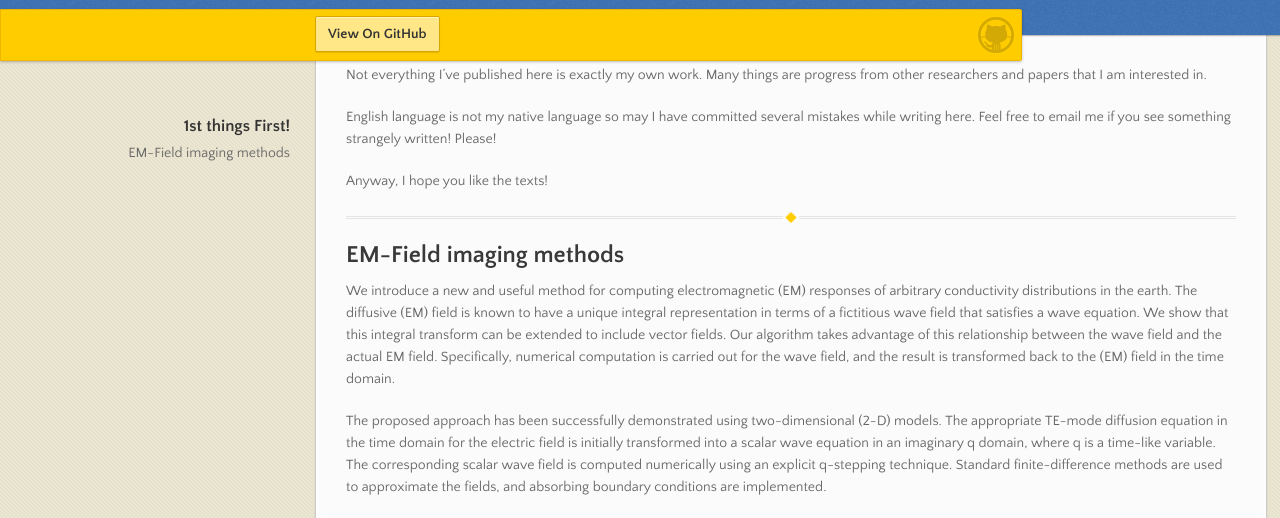
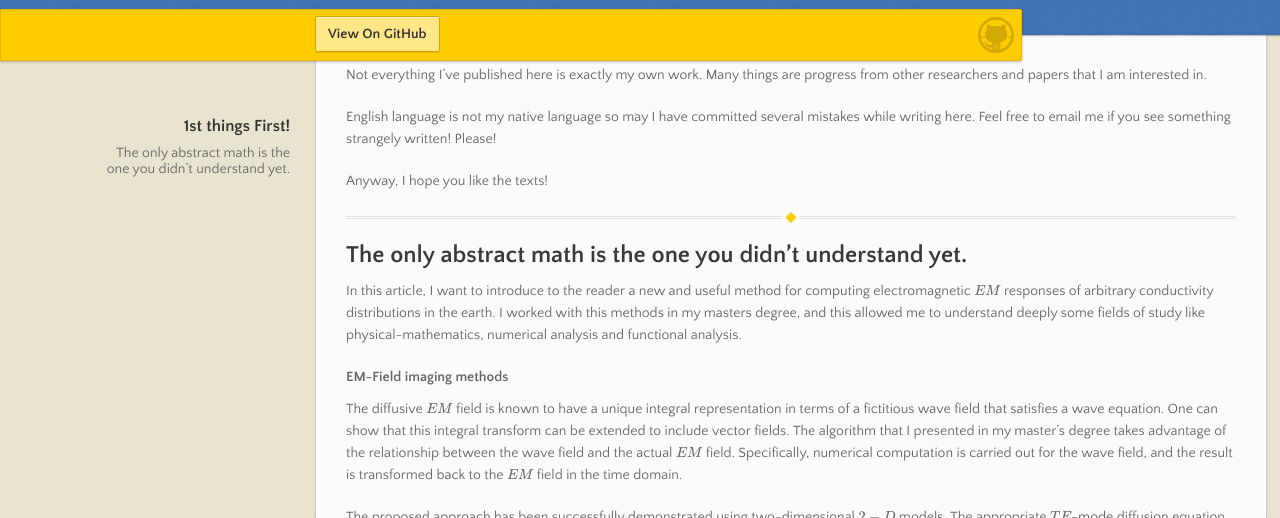
Before and after one commit to Yuri-Albuquerque/yuri_blog, a Jekyll site: the page built from index.md, in a window 1280 px wide and 1400 px high, scrolled down 477 px. Shown: the part 106-624 px from the top of the window. Built offline with Jekyll 4.4.1, drawn with Linux system fonts in a browser that asks for light colours; formulas are drawn with MathJax 3; our own code applies the rules of GitHub Pages for plain Markdown files; some of the changed text lies outside the part shown; grey boxes are pictures that could not be loaded.

Commit message:
correções no post

```diff
--- a/_config.yml
+++ b/_config.yml
@@ -16,8 +16,7 @@
 title: Applied Math Stuffs
 email: yuri.falbu@gmail.com
 description: >- # this means to ignore newlines until "baseurl:"
-  Making a trusty dissemination of Applied Mathematics
-  Enjoy it!
+  Making a trusty dissemination of Applied Mathematics - Enjoy it!
 baseurl: "yuri_blog" # the subpath of your site, e.g. /blog
 url: "" # the base hostname & protocol for your site, e.g. http://example.com
 twitter_username: FalbuYuri
--- a/index.md
+++ b/index.md
@@ -17,13 +17,21 @@ English language is not my native language so may I have committed several mista
 Anyway, I hope you like the texts!
 
 ---
-## EM-Field imaging methods
+## The only abstract math is the one you didn't understand yet.
 
-We introduce a new and useful method for computing electromagnetic \(EM\) responses of arbitrary conductivity distributions in the earth. The diffusive \(EM\) field is known to have a unique integral representation in terms of a fictitious wave field that satisfies a wave equation. We show that this integral transform can be extended to include vector fields. Our algorithm takes advantage of this relationship between the wave field and the actual EM field. Specifically, numerical computation is carried out for the wave field, and the result is transformed back to the \(EM\) field in the time domain.
+In this article, I want to introduce to the reader a new and useful method for computing electromagnetic \\(EM\\) responses of arbitrary conductivity distributions in the earth. I worked with this methods in my masters degree, and this allowed me to understand deeply some fields of study like physical-mathematics, numerical analysis and functional analysis.
 
-The proposed approach has been successfully demonstrated using two-dimensional \(2-D\) models. The appropriate TE-mode diffusion equation in the time domain for the electric field is initially transformed into a scalar wave equation in an imaginary q domain, where q is a time-like variable. The corresponding scalar wave field is computed numerically using an explicit q-stepping technique. Standard finite-difference methods are used to approximate the fields, and absorbing boundary conditions are implemented.
+#### EM-Field imaging methods
+
+ The diffusive \\(EM\\) field is known to have a unique integral representation in terms of a fictitious wave field that satisfies a wave equation. One can show that this integral transform can be extended to include vector fields. The algorithm that I presented in my master's degree takes advantage of the relationship between the wave field and the actual \\(EM\\) field. Specifically, numerical computation is carried out for the wave field, and the result is transformed back to the \\(EM\\) field in the time domain.
+
+The proposed approach has been successfully demonstrated using two-dimensional \\(2-D\\) models. The appropriate \\(TE\\)-mode diffusion equation in the time domain for the electric field is initially transformed into a scalar wave equation in an imaginary \\(q\\) domain, wich is a time-like variable. The corresponding scalar wave field is computed numerically using an explicit \\(q\\)-stepping technique. Standard finite-difference methods are used to approximate the fields, and absorbing boundary conditions are implemented. The computed wave field is then transformed back to the time domain. The result agrees fairly well with the solution computed directly in the time domain.
+
+
+The video bellow is an instance of how electromagnetic data are collected in the seabed.
 
 <iframe width="440" height="390" src="https://www.youtube.com/embed/VBdzzYzJePM" frameborder="0" allow="autoplay; encrypted-media" allowfullscreen></iframe>
 
-The computed wave field is then transformed back to the time domain. The result agrees fairly well with the solution computed directly in the time domain. In this approach, Maxwell’s equations in the time domain are first transformed into a system of coupled first- order wave equations in the \(q\) domain.These coupled equations are slightly modified and then cast into a "symmetric" and "divergence-free" form. We show that it is to this particular form of equations that numerical schemes developed for solving wave equations can be applied efficiently.\\(a^2 + b^2 = c^2\\)
-\\[\zeta(s) = \sum_{n=1}^\infty \frac{1}{n^s}\\]
+ In this approach, Maxwell’s equations in the time domain are first transformed into a system of coupled first- order wave equations in the \\(q\\) domain.These coupled equations are slightly modified and then cast into a symmetric and divergence-free form. One can show that, to this particular form of equations that numerical schemes developed for solving wave equations can be applied efficiently.
+
+[show me the math!](https://yuri-albuquerque.github.io/yuri_blog/post/electromagnetic/wave/)
```
Also changed, not shown: post/eletromagnetic-wave.md (added, +3 -0 lines), 1 other file.
